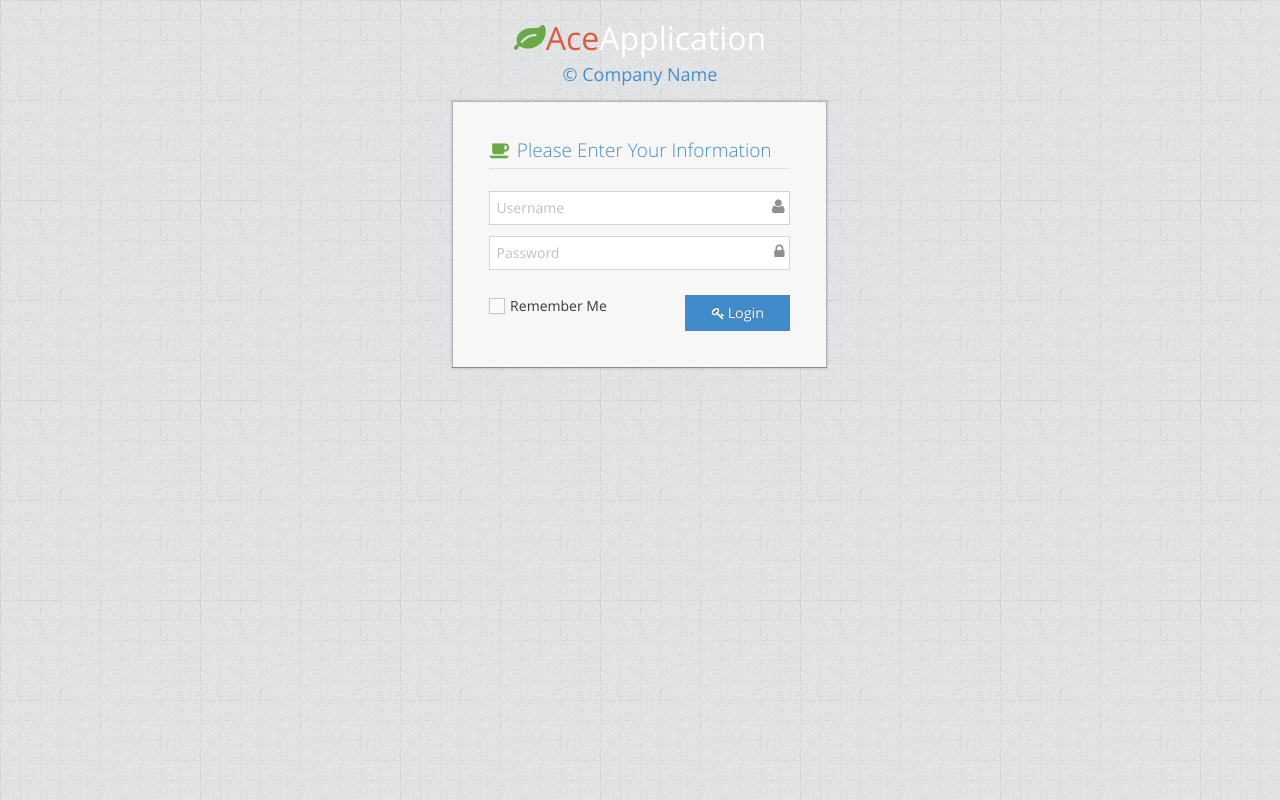
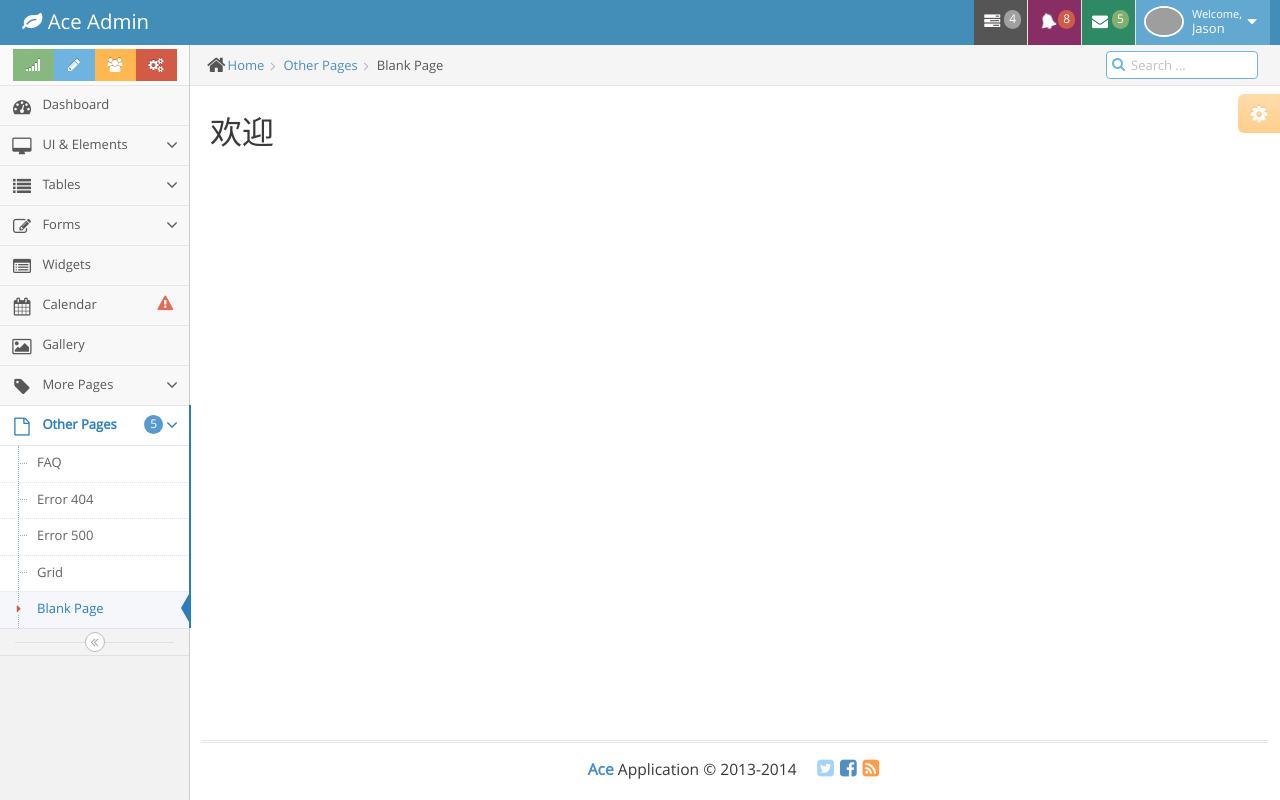
Before and after one commit to LimitDr/imooc-springcloud-Vue, a Vue app in the folder admin/: page /admin/welcome in a window 1280 px wide. Before the commit this address led to /login. Built offline with nearby package versions, Linux system fonts and the light colour scheme; grey boxes are pictures that could not be loaded; the HTML template or start-up script is replaced by a standard one.

Commit message:
1. 增加welcome子组件 2. 子组件不要加’/‘

```diff
--- a/admin/src/views/Admin.vue
+++ b/admin/src/views/Admin.vue
@@ -934,7 +934,7 @@
             <div class="row">
               <div class="col-xs-12">
                 <!-- PAGE CONTENT BEGINS -->
-
+                <router-view></router-view>
                 <!-- PAGE CONTENT ENDS -->
               </div><!-- /.col -->
             </div><!-- /.row -->
--- /dev/null
+++ b/admin/src/views/admin/Welcome.vue
@@ -0,0 +1,15 @@
+<template>
+  <div>
+    <h1>欢迎</h1>
+  </div>
+</template>
+
+<script>
+export default {
+  name: "Welcome"
+}
+</script>
+
+<style scoped>
+
+</style>
```
Also changed, not shown: admin/src/router.js (+6 -1 lines).
